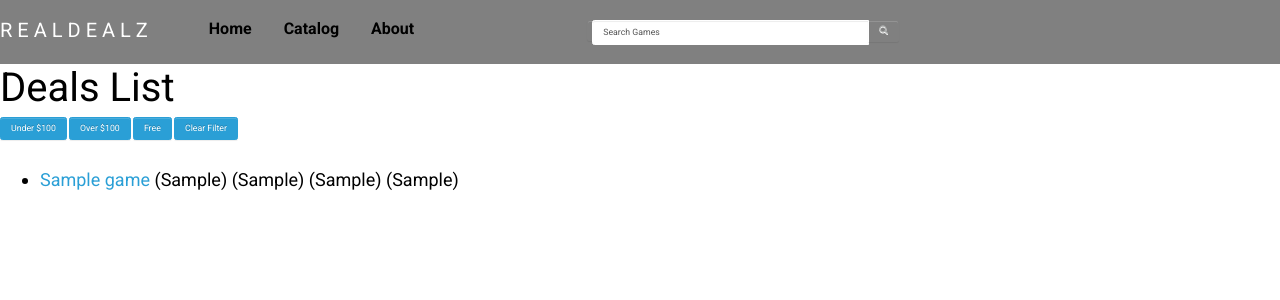
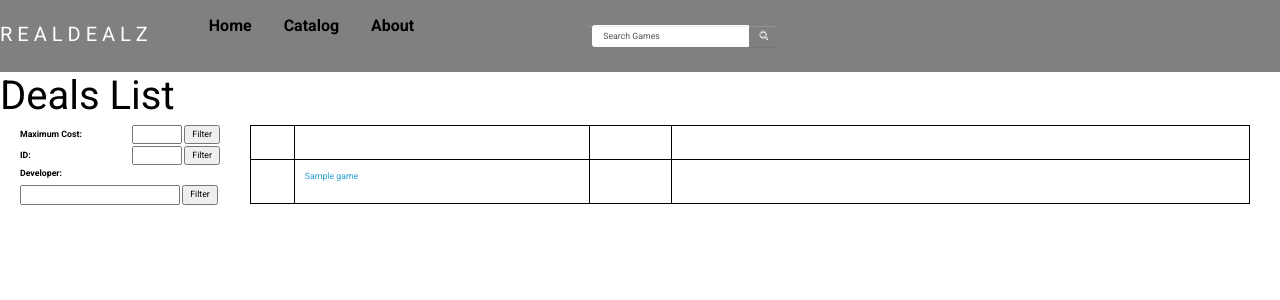
Before and after one commit to ChicoState/realdealz, a Django app: page /catalog/ in a window 1280 px wide. Shown: the top 300 px of the page. Run offline with Django 3.2, Linux system fonts and the light colour scheme; tables that the repository leaves empty hold one stand-in row (values such as "Sample post"); parts of the project's set-up code (start-up, migrations or seed data) failed here and were passed over; some libraries are stand-ins or nearby versions.

Commit message:
Adds basic filters, improves views and adds new css, slight model changes (#54)
* Add filters, improved views, added css, removed redundant files

* Adding media folder to put images in

```diff
--- a/app/realDealz/models.py
+++ b/app/realDealz/models.py
@@ -4,10 +4,6 @@ import logging as log
 from . import library as lib
 
 # Model attributes are declared here
-
-# ImageField requires Pillow to use. WIP
-# cover = models.ImageField(upload_to='images/')
-
 
 #Allow multiple platforms
 class Platform(models.Model):
@@ -70,7 +66,7 @@ class Game(models.Model):
     '''Generic Game model'''
     appid = models.AutoField(primary_key=True)
     name = models.CharField(max_length=100, default="Empty Game", help_text='Give title')
-    price = models.CharField(max_length=20, default="-1")
+    price = models.FloatField(default="-1")
     discount = models.CharField(max_length=20, default="-1")
     developer = models.CharField(max_length=100, default="Unknown")
     publisher = models.CharField(max_length=100, default="Unknown")
@@ -78,7 +74,7 @@ class Game(models.Model):
     negative = models.CharField(max_length=100, default="-1")
     average_forever = models.CharField(max_length=100, default="-1")
     average_2weeks = models.CharField(max_length=100, default="-1")
-    cover = models.ImageField(upload_to='images/')
+    cover = models.ImageField(upload_to='images/', default='images/default.png')
 
 
     #Field can include multiple MultiFields. This allows multiple platforms and genres per game entry
--- a/app/realDealz/urls.py
+++ b/app/realDealz/urls.py
@@ -22,7 +22,7 @@ from django.conf import settings
 
 urlpatterns = [
     path('', home.home, name='home'),
-    path('catalog/', home.catalog.as_view(), name='catalog'),
+    path('catalog/', home.game_list, name='catalog'),
     path('about/', home.about, name='about'),
     path('contact/', home.contact, name='contact'),
     path('search/', home.game_search, name='game_search'),
--- a/app/realDealz/views.py
+++ b/app/realDealz/views.py
@@ -5,6 +5,7 @@ from .models import Game
 from django.db.models import Q
 from django.db import connection
 from .library import Library
+from django.core.paginator import Paginator
 
 
 def home(request):
@@ -39,12 +40,22 @@ def contact(request):
 
 
 def game_search(request):
-    query = request.GET.get('q')
-    games = Game.objects.filter(
-        Q(name__icontains=query) or Q(
-            platform__P__icontains=query) or Q(genre__G__icontains=query)
-    )
-    return render(request, 'game_search.html', {'games': games})
+    games = Game.objects.all()
+    filtered_table = None
+
+    query = request.GET.get('filtered_name')
+    if query:
+        filtered_table = Game.objects.filter(
+            Q(name__icontains=query) or Q(
+                platform__P__icontains=query) or Q(genre__G__icontains=query))
+    else:
+        filtered_table = Game.objects.all()
+
+    context = {
+        'games': games,
+        'filtered_table': filtered_table
+    }
+    return render(request, 'game_list.html', context)
 
 
 def game_detail(request, game_id):
@@ -52,7 +63,40 @@ def game_detail(request, game_id):
     return render(request, 'game_detail.html', {'Game': game})
 
 
-class catalog(generic.ListView):
-    '''Catalog view for all games in the database used for catalog page'''
-    model = Game
-    paginate_by = 1000
+def game_list(request):
+
+    games = Game.objects.all()
+    paginator = Paginator(games, 10)
+    page_number = request.GET.get('page')
+    current_page = paginator.get_page(page_number)
+
+
+    filtered_table = None
+
+
+    if request.method == 'POST':
+        filter_value = request.POST.get('filtered_price')
+        filter_id = request.POST.get('filtered_id')
+        filter_developer = request.POST.get('filtered_developer')
+
+
+
+        if filter_value:
+            filtered_table = Game.objects.filter(price__lte=filter_value)
+        elif filter_id:
+            filtered_table = Game.objects.filter(appid=filter_id)
+        elif filter_developer:
+            filtered_table = Game.objects.filter(Q(developer__icontains=filter_developer))
+        else:
+            filtered_table = Game.objects.all()
+    else:
+        filtered_table = Game.objects.all()
+
+    context = {
+        'games': games,
+        'filtered_table': filtered_table,
+        'games_page': current_page,
+        'total_pages': paginator.num_pages,
+        'current_page': current_page.number,
+    }
+    return render(request, 'game_list.html', context)
--- /dev/null
+++ b/app/static/css/blackborder.css
@@ -0,0 +1,4 @@
+.blackborder {
+  border: 1px solid black; /* sets a 2-pixel-wide solid black border */
+  margin-left: 20px;
+}
--- /dev/null
+++ b/app/static/css/buttonoverlay.css
@@ -0,0 +1,9 @@
+.buttonoverlay {
+  float: left;
+  margin-left: 20px; /* Adjust as needed */
+}
+
+a {
+  display: block;
+  margin-bottom: 10px; /* Adjust as needed */
+}
--- /dev/null
+++ b/app/static/css/tableorganizer.css
@@ -0,0 +1,10 @@
+table {
+  border-collapse: collapse;
+  margin-left: 250px;
+  margin-right: 30px;
+}
+
+th, td {
+  padding: 10px;
+  border: 1px solid black;
+}
--- /dev/null
+++ b/app/static/css/wraptext.css
@@ -0,0 +1,5 @@
+.wraptext {
+  width: 100%; /* Optional: adjust the width to fit your design */
+  overflow: hidden; /* Prevents the container from collapsing */
+  padding-right: 20px; /* Creates some space on the right side */
+}
--- a/app/templates/realDealz/game_list.html
+++ b/app/templates/realDealz/game_list.html
@@ -5,27 +5,94 @@
   li {
     font-size: 18px;
   }
+
+  table {
+    table-layout: fixed;
+  }
+
+  th.id, td.id {
+    width: 50px;
+  }
+
+  th.name, td.name {
+    width: 400px;
+  }
+
+  th.price, td.price {
+    width: 100px;
+  }
+
+  th.developer, td.developer {
+    width: 800px;
+  }
+
+  th, td {
+  word-wrap: break-word;
+  }
+
 </style>
 
-  <h1>Deals List</h1>
-  <div>
-    <a href="/" class="btn btn-primary">Under $100</a>
-    <a href="/" class="btn btn-primary">Over $100</a>
-    <a href="/" class="btn btn-primary">Free</a>
-    <a href="/" class="btn btn-primary">Clear Filter</a>
+
+
+<h1>Deals List</h1>
+<div class="buttonoverlay">
+  <form method="post">
+    {% csrf_token %}
+    <label for="filtered_price" style="width: 110px;">Maximum Cost:</label>
+    <input type="text" name="filtered_price" id="filtered_price" style="width: 50px;">
+    <input type="submit" value="Filter">
+  </form>
+  <form method="post">
+    {% csrf_token %}
+    <label for="filtered_id" style="width: 110px;">ID:</label>
+    <input type="text" name="filtered_id" id="filtered_id" style="width: 50px;">
+    <input type="submit" value="Filter">
+  </form>
+  <form method="post">
+    {% csrf_token %}
+    <label for="filtered_developer" style="width: 110px;">Developer:</label>
     <br>
-    <br>
-    <br>
-  </div>
-  {% if game_list %}
-  <ul>
-    {% for Game in game_list %}
-      <li>
-        <a href="{{ Game.get_absolute_url }}">{{ Game.name }}</a> ({{Game.price}}) ({{Game.developer}}) ({{ Game.platform.all|join:", " }}) ({{ Game.genre.all|join:", " }})
-      </li>
-    {% endfor %}
-  </ul>
-  {% else %}
-    <p>There are no deals available.</p>
-  {% endif %}
+    <input type="text" name="filtered_developer" id="filtered_developer" style="width: 160px;">
+    <input type="submit" value="Filter">
+  </form>
+</div>
+
+<table class="tableorganizer">
+  <thead>
+    <tr>
+      <th>ID</th>
+      <th>Game Title</th>
+      <th>Price</th>
+      <th>Developer</th>
+    </tr>
+  </thead>
+  <tbody>
+    {% if filtered_table %}
+      {% for Game in filtered_table %}
+      <tr>
+        <td class="id">{{ Game.appid }}</td>
+        <td class="name"><a href="{{ Game.get_absolute_url }}">{{ Game.name }}</a></td>
+        <td class="price">$ {{ Game.price }}</td>
+        <td class="developer">{{ Game.developer }}</td>
+      </tr>
+      {% endfor %}
+    {% else %}
+      {% for Game in games %}
+        <tr>
+          <td class="id">{{ Game.appid }}</td>
+          <td class="name"><a href="{{ Game.get_absolute_url }}">{{ Game.name }}</a></td>
+          <td class="price">$ {{ Game.price }}</td>
+          <td class="developer">{{ Game.developer }}</td>
+        </tr>
+      {% endfor %}
+    {% endif %}
+  </tbody>
+</table>
+
+<br>
+<br>
+<br>
+<br>
+<br>
+<br>
 {% endblock %}
--- a/app/templates/realDealz/search.html
+++ b/app/templates/realDealz/search.html
@@ -9,6 +9,10 @@
     <link href="https://stackpath.bootstrapcdn.com/bootswatch/4.4.1/cyborg/bootstrap.min.css" rel="stylesheet" integrity="sha384-l7xaoY0cJM4h9xh1RfazbgJVUZvdtyLWPueWNtLAphf/UbBgOVzqbOTogxPwYLHM" crossorigin="anonymous">
     <link rel="stylesheet" type="text/css" href="{% static 'css/main.css' %}" />
     <link rel="stylesheet" type="text/css" href="{% static 'css/realdealz.css' %}" />
+    <link rel="stylesheet" type="text/css" href="{% static 'css/blackborder.css' %}" />
+    <link rel="stylesheet" type="text/css" href="{% static 'css/wraptext.css' %}" />
+    <link rel="stylesheet" type="text/css" href="{% static 'css/tableorganizer.css' %}" />
+    <link rel="stylesheet" type="text/css" href="{% static 'css/buttonoverlay.css' %}" />
     <meta name="viewport" content="width=device-width, initial-scale=1" />
     <script>
       function openNav() {
@@ -51,7 +55,7 @@
               <form method="get" action="{% url 'game_search' %}">
                 {% csrf_token %}
                 <div class="input-group">
-                  <input id="searchBox" type="text" class="form-control" style="width: 250px; height: 25px" name="q" placeholder="Search Games" />
+                  <input id="filtered_name" type="text" class="form-control" name="filtered_name" placeholder="Search Games" />
                   <div class="input-group-btn">
                     <button class="btn btn-default" type="submit">
                       <span class="glyphicon glyphicon-search"></span>
```
Also changed, not shown: app/templates/realDealz/game_detail.html (+7 -3 lines), app/templates/realDealz/game_search.html (deleted, +0 -16 lines), app/templates/realdealz/game_list.html (deleted, +0 -31 lines), app/media/images/Hello.png (added), app/media/images/default.png (added), app/realDealz/migrations/0003_alter_game_cover_alter_game_price.py (added), app/realDealz/migrations/0004_alter_game_price.py (added), app/realDealz/migrations/0005_alter_game_price.py (added).
